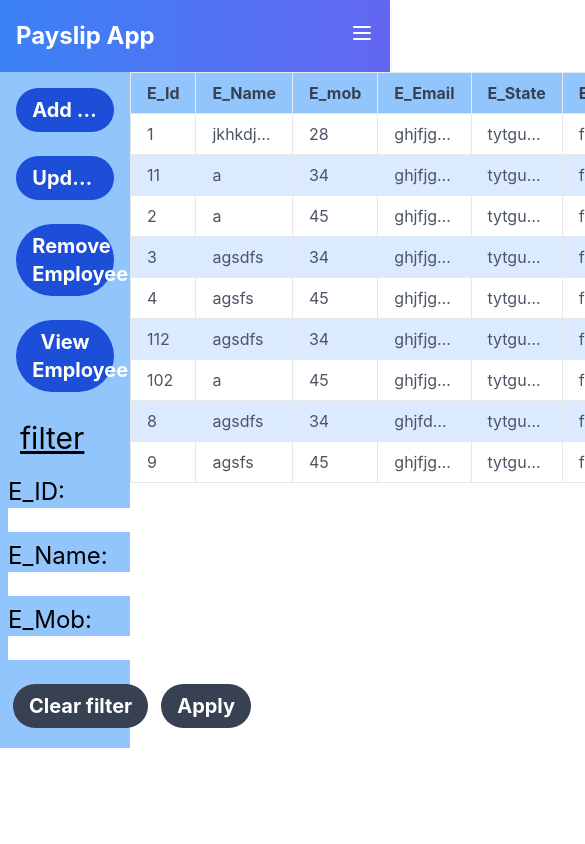
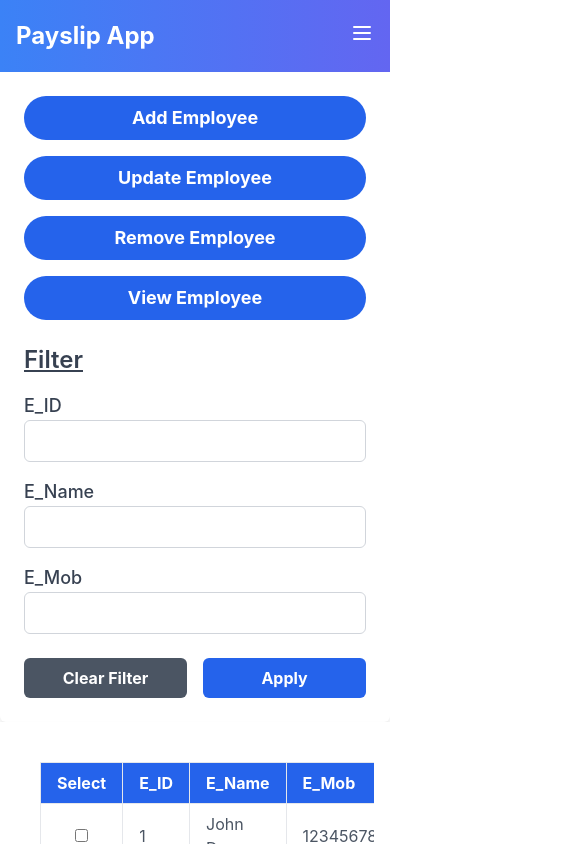
Before and after one commit to Prakhar4749/payroll, a React (Create React App) app in the folder frontend/: page /employee in a window 390 px wide. Shown: the top 844 px of the page, 585 px wide, since content can reach past the window. Built offline with nearby package versions, Linux system fonts and the light colour scheme; sample sign-in values are in the browser's storage.

Commit message:
employee page frontend transformed with responsiveness and functionanlity

```diff
--- a/frontend/src/components/page_specific/EMP_aside.js
+++ b/frontend/src/components/page_specific/EMP_aside.js
@@ -1,97 +1,110 @@
 import React, { useState } from 'react';
 
+const EMP_aside = ({ empData, setEMPData }) => {
+  const [e_id, sete_id] = useState("");
+  const [e_name, sete_name] = useState("");
+  const [eMob, setEMob] = useState("");
 
-const EMP_aside = ({ empData, setEMPData }) => {
-    const [eId,setEID]=useState("");
-  const [eName,setEName]=useState("");
-  const [eMob,setEMob]=useState("");
+  // Apply filter function
+  function apply() {
+    // Filter the employee data based on the entered filter values
+    let filteredData = empData.filter((employee) => {
+      const idMatch = e_id ? employee.e_id.toLowerCase().includes(e_id.toLowerCase()) : true;
+      const nameMatch = e_name ? employee.e_name.toLowerCase().includes(e_name.toLowerCase()) : true;
+      const mobMatch = eMob ? employee.e_mobile_number.includes(eMob) : true;
+      return idMatch && nameMatch && mobMatch;
+    });
 
-  function addEmp(){
+    // Update the state with the filtered data
+    setEMPData(filteredData);
+  }
 
+  // Clear all filters
+  function clearFilter() {
+    // Reset filter values
+    sete_id("");
+    sete_name("");
+    setEMob("");
 
+    // Reset the employee data (show all)
+    setEMPData(empData);
   }
-  function updateEmp(){
 
-
-  }
-  function removeEmp(){
-
-
-  }
-  function viewEmp(){
-
-
-  }
-  function apply( ){
-
-    let a = empData.filter(employee => employee.id.slice(0,eId.length) === eId  && employee.name.slice(0,eName.length) === eName);
-    console.log(empData)
-    console.log(eId)
-    console.log(a)
-
-
-    setEMPData(a);
-
-  }
-  function clearFilter(){
-
-
-  }
   return (
-    <>
-    <aside className="w-1/3  bg-blue-300 flex  flex-col  mx-auto ">
-          {" "}
-          {/* this aside is for sidebar */}
-          <div className="flex flex-col items-center justify-center">
-            <button className="bg-blue-700 hover:bg-blue-800 text-white font-bold py-2 px-4 rounded-full w-9/12 text-xl my-3 mt-4  sm:w-2/3  truncate">
+    <aside className="w-full bg-white shadow-lg rounded-md p-6 mx-auto flex-wrap-reverse flex-col gap-6">
+      {/* Sidebar Buttons */}
+      <div className="flex flex-col items-center gap-4">
+        <button className="bg-blue-600 hover:bg-blue-700 text-white font-bold py-2 px-4 rounded-full w-full text-center text-lg">
           Add Employee
         </button>
-            <button className="bg-blue-700 hover:bg-blue-800 text-white font-bold py-2 px-4 rounded-full w-9/12 text-xl my-3  truncate">
+        <button className="bg-blue-600 hover:bg-blue-700 text-white font-bold py-2 px-4 rounded-full w-full text-center text-lg">
           Update Employee
         </button>
-            <button className="bg-blue-700 hover:bg-blue-800 text-white font-bold py-2 px-4 rounded-full w-9/12 text-xl my-3">
+        <button className="bg-blue-600 hover:bg-blue-700 text-white font-bold py-2 px-4 rounded-full w-full text-center text-lg">
           Remove Employee
         </button>
-            <button className="bg-blue-700 hover:bg-blue-800 text-white font-bold py-2 px-4 rounded-full w-9/12 text-xl my-3">
+        <button className="bg-blue-600 hover:bg-blue-700 text-white font-bold py-2 px-4 rounded-full w-full text-center text-lg">
           View Employee
         </button>
       </div>
-            <h1 className="text-3xl underline mt-4 mx-5 ">filter</h1>
-          <div className="flex  mx-auto  flex-col">
 
-            <div className="flex flex-col items-end justify-center">
-              <span className="  my-1 mt-5 mx-2">
-                <label className="text-2xl " >E_ID: </label>
-                <input type="text" value={eId} onChange={(e)=> setEID(e.target.value)} />
-              </span>
-              <span className=" my-1  mx-2">
-                <label className=" text-2xl ">E_Name: </label>
-                <input type="text"  value={eName} onChange={(e)=> setEName(e.target.value)} />
-              </span>
-              <span className=" my-1 mx-2">
-                <label className=" text-2xl ">E_Mob: </label>
-                <input type="text" value={eMob} onChange={(e)=> setEMob(e.target.value)} />
-              </span>
-              {/* <span className="  my-1 mx-2">
-                <label className=" text-2xl ">E_ID: </label>
-                <input type="text" />
-              </span> */}
+      {/* Filter Section */}
+      <div className="mt-6">
+        <h1 className="text-2xl font-semibold underline text-gray-700">Filter</h1>
+        <div className="flex flex-col gap-4 mt-4">
+          <div className="flex flex-col">
+            <label className="text-lg font-medium text-gray-700" htmlFor="e_id">
+              E_ID
+            </label>
+            <input
+              type="text"
+              id="e_id"
+              value={e_id}
+              onChange={(e) => sete_id(e.target.value)}
+              className="border border-gray-300 rounded-md p-2 focus:outline-none focus:ring-2 focus:ring-blue-500"
+            />
+          </div>
+          <div className="flex flex-col">
+            <label className="text-lg font-medium text-gray-700" htmlFor="e_name">
+              E_Name
+            </label>
+            <input
+              type="text"
+              id="e_name"
+              value={e_name}
+              onChange={(e) => sete_name(e.target.value)}
+              className="border border-gray-300 rounded-md p-2 focus:outline-none focus:ring-2 focus:ring-blue-500"
+            />
+          </div>
+          <div className="flex flex-col">
+            <label className="text-lg font-medium text-gray-700" htmlFor="eMob">
+              E_Mob
+            </label>
+            <input
+              type="text"
+              id="eMob"
+              value={eMob}
+              onChange={(e) => setEMob(e.target.value)}
+              className="border border-gray-300 rounded-md p-2 focus:outline-none focus:ring-2 focus:ring-blue-500"
+            />
+          </div>
         </div>
 
-            <div className="flex-row my-5">
-              <div className="flex items-center justify-evenly">
-                <button className="bg-gray-700 hover:bg-blue-700 text-white font-bold py-2 px-4 rounded-full  text-xl">
-                  Clear filter
+        {/* Buttons */}
+        <div className="flex gap-4 mt-6">
+          <button className="flex-1 bg-gray-600 hover:bg-gray-700 text-white font-bold py-2 px-4 rounded-md" onClick={clearFilter}>
+            Clear Filter
           </button>
-                <button className="bg-gray-700 hover:bg-blue-700 text-white font-bold py-2 px-4 rounded-full  text-xl  text-center " onClick={apply}>
+          <button
+            className="flex-1 bg-blue-600 hover:bg-blue-700 text-white font-bold py-2 px-4 rounded-md"
+            onClick={apply}
+          >
             Apply
           </button>
         </div>
       </div>
-          </div>
     </aside>
-    </>
-  )
+  );
 }
 
-export default EMP_aside
+export default EMP_aside;
--- a/frontend/src/components/page_specific/Emp_Table.js
+++ b/frontend/src/components/page_specific/Emp_Table.js
@@ -1,32 +1,112 @@
-import React from 'react'
+import React, { useState } from "react";
 
-const Emp_Table = ({ data }) => {
-    return (
-      <table className="table-auto border-collapse border border-gray-300 w-full">
-        <thead className="bg-blue-300">
+const Emp_Table = ({ data, onRowSelect }) => {
+  const [selectedId, setSelectedId] = useState(null);
+  const [sortConfig, setSortConfig] = useState({ key: null, direction: null });
+
+  const handleRowClick = (id) => {
+    const newSelectedId = selectedId === id ? null : id;
+    setSelectedId(newSelectedId);
+    onRowSelect(newSelectedId);
+  };
+
+  const handleSort = (key) => {
+    let direction = "asc";
+    if (sortConfig.key === key && sortConfig.direction === "asc") {
+      direction = "desc";
+    }
+    setSortConfig({ key, direction });
+
+    data.sort((a, b) => {
+      if (a[key] < b[key]) return direction === "asc" ? -1 : 1;
+      if (a[key] > b[key]) return direction === "asc" ? 1 : -1;
+      return 0;
+    });
+  };
+
+  const getSortIndicator = (key) => {
+    if (sortConfig.key !== key) return null;
+    return sortConfig.direction === "asc" ? "▲" : "▼";
+  };
+
+  return (
+    <div className="overflow-x-auto bg-white shadow-lg rounded-md p-6">
+      <table className="table-auto w-full border-collapse border border-gray-300">
+        <thead className="bg-blue-600 text-white">
           <tr>
-            <th className="border px-4 py-2 text-left text-gray-700" >E_Id</th>
-            <th className="border px-4 py-2 text-left text-gray-700" >E_Name</th>
-            <th className="border px-4 py-2 text-left text-gray-700" >E_mob</th>
-            <th className="border px-4 py-2 text-left text-gray-700">E_Email</th>
-            <th className="border px-4 py-2 text-left text-gray-700">E_State</th>
-            <th className="border px-4 py-2 text-left text-gray-700">E_Title</th>
+            <th className="border px-4 py-2 text-left cursor-pointer">Select</th>
+            <th
+              className="border px-4 py-2 text-left cursor-pointer"
+              onClick={() => handleSort("e_id")}
+            >
+              E_ID {getSortIndicator("e_id")}
+            </th>
+            <th
+              className="border px-4 py-2 text-left cursor-pointer"
+              onClick={() => handleSort("e_name")}
+            >
+              E_Name {getSortIndicator("e_name")}
+            </th>
+            <th
+              className="border px-4 py-2 text-left cursor-pointer"
+              onClick={() => handleSort("e_mobile_number")}
+            >
+              E_Mob {getSortIndicator("e_mobile_number")}
+            </th>
+            <th
+              className="border px-4 py-2 text-left cursor-pointer"
+              onClick={() => handleSort("e_email")}
+            >
+              E_Email {getSortIndicator("e_email")}
+            </th>
+            <th
+              className="border px-4 py-2 text-left cursor-pointer"
+              onClick={() => handleSort("e_designation")}
+            >
+              E_Designation {getSortIndicator("e_designation")}
+            </th>
+            <th
+              className="border px-4 py-2 text-left cursor-pointer"
+              onClick={() => handleSort("e_address")}
+            >
+              E_Address {getSortIndicator("e_address")}
+            </th>
           </tr>
         </thead>
         <tbody>
           {data.map((row) => (
-            <tr key={row.id} className="even:bg-blue-100">
-              <td className="border px-4 py-2 text-gray-600 max-w-0 truncate">{row.id}</td>
-              <td className="border px-4 py-2 text-gray-600 max-w-0 truncate">{row.name}</td>
-              <td className="border px-4 py-2 text-gray-600 max-w-0 truncate">{row.mob}</td>
-              <td className="border px-4 py-2 text-gray-600 max-w-0 truncate">{row.email}</td>
-              <td className="border px-4 py-2 text-gray-600 max-w-0 truncate">{row.state}</td>
-              <td className="border px-4 py-2 text-gray-600 max-w-0 truncate">{row.title}</td>
+            <tr
+              key={row.e_id}
+              className={`cursor-pointer transition duration-300 ${
+                selectedId === row.e_id
+                  ? "bg-green-100"
+                  : "hover:bg-gray-100"
+              }`}
+              onClick={() => handleRowClick(row.e_id)}
+            >
+              <td className="border px-4 py-2 text-center">
+                <input
+                  type="checkbox"
+                  checked={selectedId === row.e_id}
+                  readOnly
+                />
+              </td>
+              <td className="border px-4 py-2 text-gray-600">{row.e_id}</td>
+              <td className="border px-4 py-2 text-gray-600">{row.e_name}</td>
+              <td className="border px-4 py-2 text-gray-600">
+                {row.e_mobile_number}
+              </td>
+              <td className="border px-4 py-2 text-gray-600">{row.e_email}</td>
+              <td className="border px-4 py-2 text-gray-600">
+                {row.e_designation}
+              </td>
+              <td className="border px-4 py-2 text-gray-600">{row.e_address}</td>
             </tr>
           ))}
         </tbody>
       </table>
-    );
-  };
+    </div>
+  );
+};
 
-export default Emp_Table
+export default Emp_Table;
--- a/frontend/src/views/Employee.js
+++ b/frontend/src/views/Employee.js
@@ -7,35 +7,88 @@ import Emp_Table from "../components/page_specific/Emp_Table";
 export default function Employee() {
 
   const emp= [
-    { id: '1', name: 'jkhkdjfsgh', mob: 28 , email: "ghjfjghfjhgf", state: "tytguytujytuy", title: "fghhrtjty"},
-    { id: '11', name: 'a', mob: 34,  email: "ghjfjghfjtgrewwfiudjghdkiu", state: "tytguytujytuy", title: "fghhrtjty" },
-    { id: '2', name: 'a', mob: 45,  email: "ghjfjghfjhgf", state: "tytguytujytuy", title: "fghhrtjty" },
-    { id: '3', name: 'agsdfs', mob: 34,  email: "ghjfjghfjtgreikgufdghgf", state: "tytguytujytuy", title: "fghhrtjty" },
-    { id: '4', name: 'agsfs', mob: 45,  email: "ghjfjghfjhgf", state: "tytguytujytuy", title: "fghhrtjty" },
-    { id: '112', name: 'agsdfs', mob: 34,  email: "ghjfjghfjtgrewgufdghgf", state: "tytguytujytuy", title: "fghhrtjty" },
-    { id: '102', name: 'a', mob: 45,  email: "ghjfjghfjhgf", state: "tytguytujytuy", title: "fghhrtjty" },
-    { id: '8', name: 'agsdfs', mob: 34,  email: "ghjfdkiugdksiughdghgf", state: "tytguytujytuy", title: "fghhrtjty" },
-    { id: '9', name: 'agsfs', mob: 45,  email: "ghjfjghfjhgf", state: "tytguytujytuy", title: "fghhrtjty" },
+    {
+      e_id: "1",
+      e_name: "John Doe",
+      e_mobile_number: "1234567890",
+      e_email: "john@example.com",
+      e_designation: "Manager",
+      e_address: "123 Main St",
+    },
+    {
+      e_id: "7",
+      e_name: "John Doe",
+      e_mobile_number: "1234567890",
+      e_email: "john@example.com",
+      e_designation: "Manager",
+      e_address: "123 Main St",
+    },
+    {
+      e_id: "6",
+      e_name: "John Doe",
+      e_mobile_number: "1234567890",
+      e_email: "john@example.com",
+      e_designation: "Manager",
+      e_address: "123 Main St",
+    },
+    {
+      e_id: "5",
+      e_name: "John Doe",
+      e_mobile_number: "1234567890",
+      e_email: "john@example.com",
+      e_designation: "Manager",
+      e_address: "123 Main St",
+    },
+    {
+      e_id: "4",
+      e_name: "John Doe",
+      e_mobile_number: "1234567890",
+      e_email: "john@example.com",
+      e_designation: "Manager",
+      e_address: "123 Main St",
+    },
+    {
+      e_id: "3",
+      e_name: "John Doe",
+      e_mobile_number: "1234567890",
+      e_email: "john@example.com",
+      e_designation: "Manager",
+      e_address: "123 Main St",
+    },
+    {
+      e_id: "2",
+      e_name: "John Doe",
+      e_mobile_number: "1234567890",
+      e_email: "john@example.com",
+      e_designation: "Manager",
+      e_address: "123 Main St",
+    }
   ];
 
-  const [empData,setEMPData] = useState(emp)
+  const [empData,setEMPData] = useState(emp);
+
+  const handleRowSelection = (selectedId) => {
+    console.log("Selected Employee ID:", selectedId);
+  };
   return (
     <>
+      {/* Navbar */}
       <Navbar />
 
-      <div className="flex w-full ">
+      <div className="flex flex-col lg:flex-row w-full bg-blue-50 min-h-screen">
+        {/* Sidebar */}
+        <div className="w-full lg:w-1/4 bg-white shadow-md">
+          <EMP_aside empData={emp} setEMPData={setEMPData} />
+        </div>
 
-        <EMP_aside empData={emp} setEMPData={setEMPData} />
-
-
-
-
-        <main className="w-2/3 ">
-        <Emp_Table className="flex w-2/3 " data = {empData}/>
-
-
+        {/* Main Content */}
+        <main className="w-full lg:w-3/4 bg-white p-4 shadow-md">
+          <div className="overflow-x-auto">
+          <Emp_Table data={empData} onRowSelect={handleRowSelection} />
+          </div>
         </main>
       </div>
     </>
   );
+
 }
```
Lines whose indentation alone changed are shown as unchanged.
